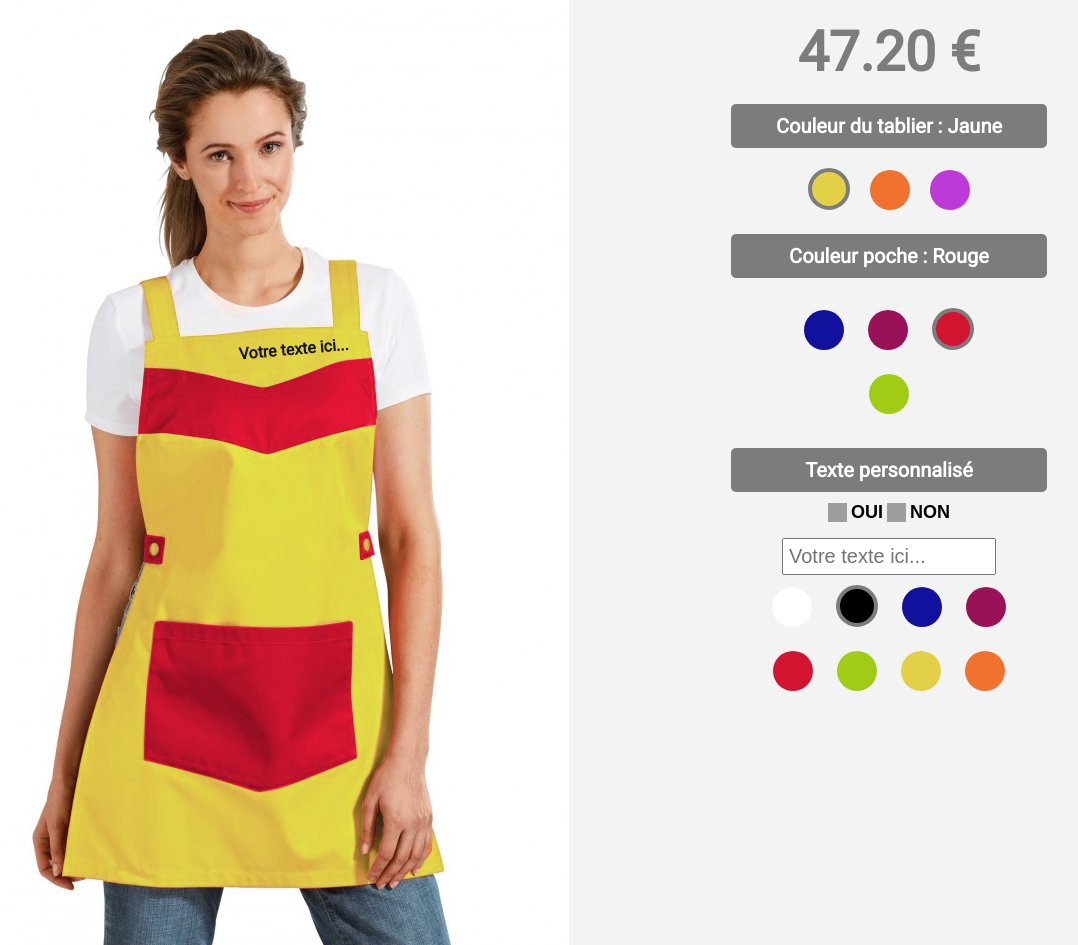
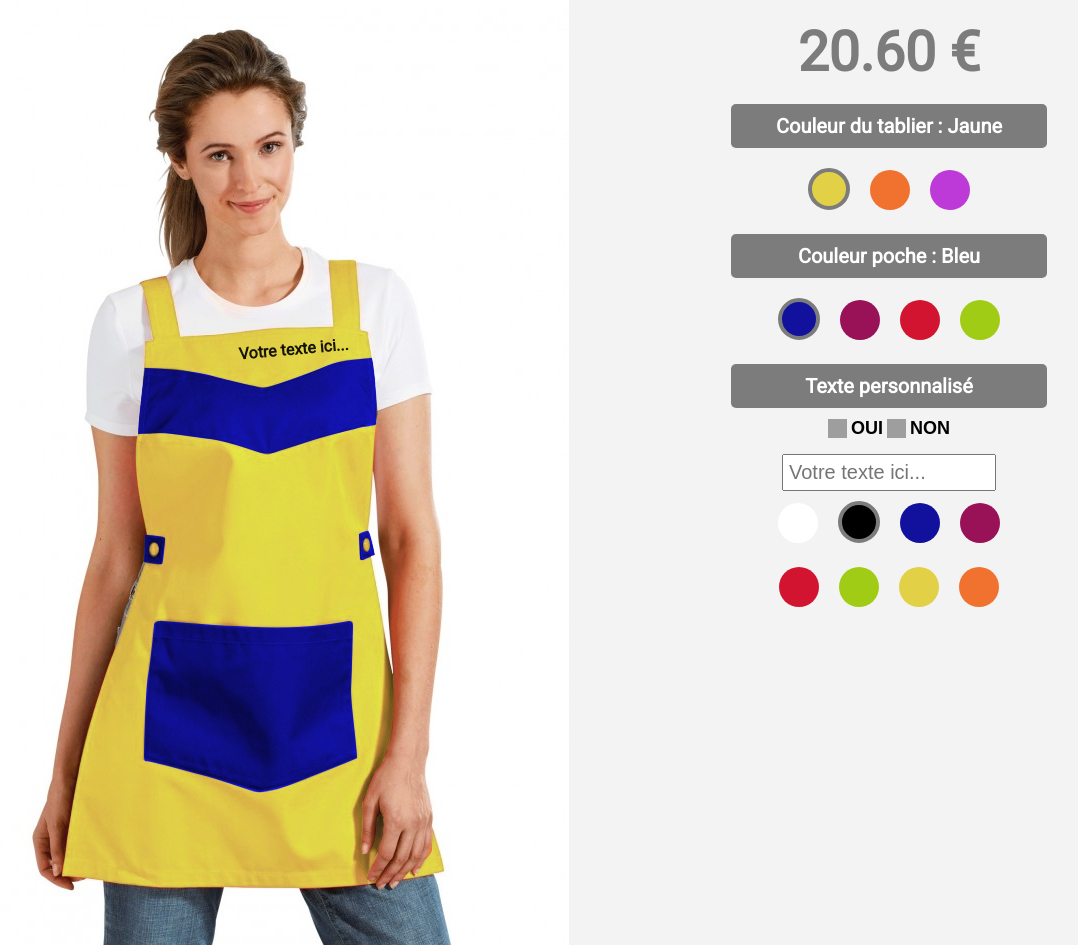
Before and after one commit to JDomergue91/configurateur-focal, a plain HTML site: page index.html in a window 1280 px wide. Both pictures are taken after a click on the element 900 px from the left and 189 px from the top of the page. Shown: the whole page, without its empty margins (71-1149 px from the left). Drawn offline with Linux system fonts and the light colour scheme; grey boxes are pictures that could not be loaded.

Commit message:
configurateur-Fin

```diff
--- a/index.html
+++ b/index.html
@@ -22,7 +22,7 @@
     </div>
     <div class="block blockOptions">
         <div class="tools">
-            <div class="price">47.20 €</div>
+            <div class="price"></div>
             <div class="titreTexte">Couleur du tablier : <span id="displayTissu">Violet</span></div>
             <div class="colorSelector" id="tissu">
                 <!--<div class="colorRound" id="tissuJaune" style="background-color: rgb(226, 208, 71);"></div>
@@ -31,13 +31,12 @@
             </div>
             <div class="titreTexte">Couleur poche : <span id="displayPoche">Rouge</span></div>
             <div class="colorSelector" id="optionPoche">
-                <div class="colorSelector" id="optionPoche">
-                    <div class="colorRound" id="pocheBleu" style="background-color: rgb(17, 17, 158);"></div>
+
+                <!-- <div class="colorRound" id="pocheBleu" style="background-color: rgb(17, 17, 158);"></div>
                     <div class="colorRound" id="pocheFuchsia" style="background-color: rgb(153, 17, 87);"></div>
-                    <div class="colorRound selectedColor" id="pocheRouge" style="background-color: rgb(211, 20, 49);">
-                    </div>
-                    <div class="colorRound" id="pochevert" style="background-color: rgb(161, 204, 22);"></div>
-                </div>
+                    <div class="colorRound selectedColor" id="pocheRouge" style="background-color: rgb(211, 20, 49);"></div>
+                    <div class="colorRound" id="pochevert" style="background-color: rgb(161, 204, 22);"></div> -->
+
             </div>
             <div class="titreTexte">Texte personnalisé</div>
             <div class="colorSelector">
@@ -47,8 +46,7 @@
                 <input type="text" id="customText" maxlength="20" placeholder="Votre texte ici...">
 
                 <div id="textColorOptions">
-                    <div id="textColorOptions">
-                        <div class="colorRound" id="texteBlanc" style="background-color: rgb(255, 255, 255);"></div>
+                        <!-- <div class="colorRound" id="texteBlanc" style="background-color: rgb(255, 255, 255);"></div>
                         <div class="colorRound selectedColor" id="texteNoir" style="background-color: rgb(0, 0, 0);">
                         </div>
                         <div class="colorRound" id="texteBleu" style="background-color: rgb(17, 17, 158);"></div>
@@ -56,8 +54,7 @@
                         <div class="colorRound" id="texteRouge" style="background-color: rgb(211, 20, 49);"></div>
                         <div class="colorRound" id="textevert" style="background-color: rgb(161, 204, 22);"></div>
                         <div class="colorRound" id="texteJaune" style="background-color: rgb(226, 208, 71);"></div>
-                        <div class="colorRound" id="texteOrange" style="background-color: rgb(241, 114, 47);"></div>
-                    </div>
+                        <div class="colorRound" id="texteOrange" style="background-color: rgb(241, 114, 47);"></div> -->
                 </div>
             </div>
         </div>
--- a/js/configurateur.js
+++ b/js/configurateur.js
@@ -20,59 +20,122 @@ const couleurText = [
     { couleur: 'Orange', code: '#f1722f' }
 ];
 let selectedTissu = 'Jaune';
-// let selectedPoche = 'Rouge';
-// let customText = 'Votre texte ici';
-// let selectedTextColor = 'Noir';
-// let textOption = true;
+let selectedPoche = 'Bleu';
+let customText = '';
+let selectedTextColor = 'Noir';
+let textOption = true;
 const prixLettre = 1.80;
+let prixTissu = 0;
+let prixPoche = 0;
+let prixTextePerso = 0;
+let prixConfig = 0;
+
 
 window.addEventListener("load", () => {
 console.log("everything's ready !");
+prixArticle();
 
 })
 
+const titrePrix = document.querySelector('.price');
+
 const textCustom = document.getElementById('customText');
 const textColor = document.getElementById('textColorOptions');
+const textConfig = document.querySelector('.textePerso');
+
 const blockTissu = document.getElementById('tissu');
 const titreTissu = document.getElementById('displayTissu');
 const imgTissu = document.getElementById('optionTissuImage');
 
+const blockPoche = document.getElementById('optionPoche');
+const titrePoche = document.getElementById('displayPoche')
+const imgPoche = document.getElementById('optionPocheImage')
+
+
+
+
+// start Option Tissu
+
     optionsTissu.forEach(tissu => {
 
-        console.log(tissu);
+        // console.log(tissu);
 
         const divTissu = document.createElement('div');
         divTissu.classList.add("colorRound");
         divTissu.style.backgroundColor = tissu.code;
-        divTissu.setAttribute("id", tissu.couleur);
+        divTissu.setAttribute("id", "tissu" + tissu.couleur);
 
         if (selectedTissu == tissu.couleur) {
 
             divTissu.classList.add("selectedColor");
             titreTissu.textContent = tissu.couleur;
             imgTissu.setAttribute("src", tissu.image);
+            prixTissu = tissu.price;
         }
         blockTissu.appendChild(divTissu);
 
-        const clickTissu = document.getElementById(tissu.couleur);
-
         divTissu.addEventListener('click', event => {
 
-            selectedTissu = divTissu;
-            // divTissu.forEach(tissu => {
-            //     tissu.classList.add("selectedColor");
+            // alert("salut");
+           optionsTissu.forEach(tissu => {
+                document.getElementById("tissu" + tissu.couleur).classList.remove("selectedColor");
+           })
 
-            // })
+           divTissu.classList.add("selectedColor");
+            titreTissu.textContent = tissu.couleur;
+            imgTissu.setAttribute("src", tissu.image);
 
+            prixTissu = tissu.price;
+
+            // console.log(prixTissu);
+
+            prixArticle();
+        })
+    });
+
+    // Start Option poche
+
+    optionsPoche.forEach(poche => {
+
+        // console.log(poche);
+
+        const divPoche = document.createElement('div');
+        divPoche.classList.add("colorRound");
+        divPoche.style.backgroundColor = poche.code;
+        divPoche.setAttribute("id", "poche" + poche.couleur);
+
+        if (selectedPoche == poche.couleur) {
+
+            divPoche.classList.add("selectedColor");
+            titrePoche.textContent = poche.couleur;
+            imgPoche.setAttribute("src", poche.image);
+            prixPoche = poche.price;
+
+        }
+        blockPoche.appendChild(divPoche);
+
+        const clickPoche = document.getElementById(poche.couleur);
+
+        divPoche.addEventListener('click', event => {
+
+            // alert("salut");
+           optionsPoche.forEach(poche => {
+                document.getElementById("poche" + poche.couleur).classList.remove("selectedColor");
+           })
+
+           divPoche.classList.add("selectedColor");
+            titrePoche.textContent = poche.couleur;
+            imgPoche.setAttribute("src", poche.image);
+
+            prixPoche = poche.price;
+
+            prixArticle();
         })
     });
 
 
 
-
-
-
-
+// start config texte
 const textPerso = document.querySelectorAll('[name="useText"]').forEach(radioElement => {
     radioElement.addEventListener("change", event => {
         const activeText = event.target.value;
@@ -81,22 +144,79 @@ const textPerso = document.querySelectorAll('[name="useText"]').forEach(radioEle
         if (activeText == "false") {
             textCustom.style.display = 'none';
             textColor.style.display = 'none';
+            textConfig.style.display = 'none';
+            prixTextePerso = 0;
+            prixArticle();
+
         } else if ( activeText == "true") {
-            textCustom.style.display = 'unset';
-            textColor.style.display = 'unset';
+            textCustom.style.display = '';
+            textColor.style.display = '';
+            textConfig.style.display = '';
+            textCustom.value = '';
+            textConfig.textContent = textCustom.placeholder;
+
+            // console.log(textCustom);
+            prixArticle();
         }
     })
 })
 
 
+// Start couleur texte custom
+
+couleurText.forEach(couleur => {
+
+    // console.log(tissu);
+
+    const divTextColor = document.createElement('div');
+    divTextColor.classList.add("colorRound");
+    divTextColor.style.backgroundColor = couleur.code;
+    divTextColor.setAttribute("id","texte" + couleur.couleur);
+
+    if (selectedTextColor == couleur.couleur) {
+
+        divTextColor.classList.add("selectedColor");
+        textConfig.style.color = couleur.code;
+    }
+    textColor.appendChild(divTextColor);
+
+    divTextColor.addEventListener('click', event => {
+
+        // alert("salut");
+       couleurText.forEach(couleur => {
+            document.getElementById("texte" + couleur.couleur).classList.remove("selectedColor");
+       })
+
+       divTextColor.classList.add("selectedColor");
+       textConfig.style.color = couleur.code;
+
+
+    })
+});
+
+
 textCustom.addEventListener("input", (event) => {
     const nbLetter = event.target.value.length;
-    const inputText  = event.target.value;
+    const customText  = event.target.value;
 
-    // console.log(nbLettre);
+    // console.log(customText);
+    // console.log(nbLetter);
 
-    const textConfig = document.querySelector(".textePerso");
+    prixTextePerso = nbLetter * prixLettre;
 
-    textConfig.textContent = inputText;
+    // console.log(prixTextePerso);
+    textConfig.textContent = customText;
+    prixArticle();
 
 })
+
+
+// fonction calcule prix
+function prixArticle() {
+
+    prixConfig = prixTissu + prixPoche + prixTextePerso;
+
+    titrePrix.textContent = prixConfig.toFixed(2) + " €";
+
+    // console.log(prixConfig);
+};
```
